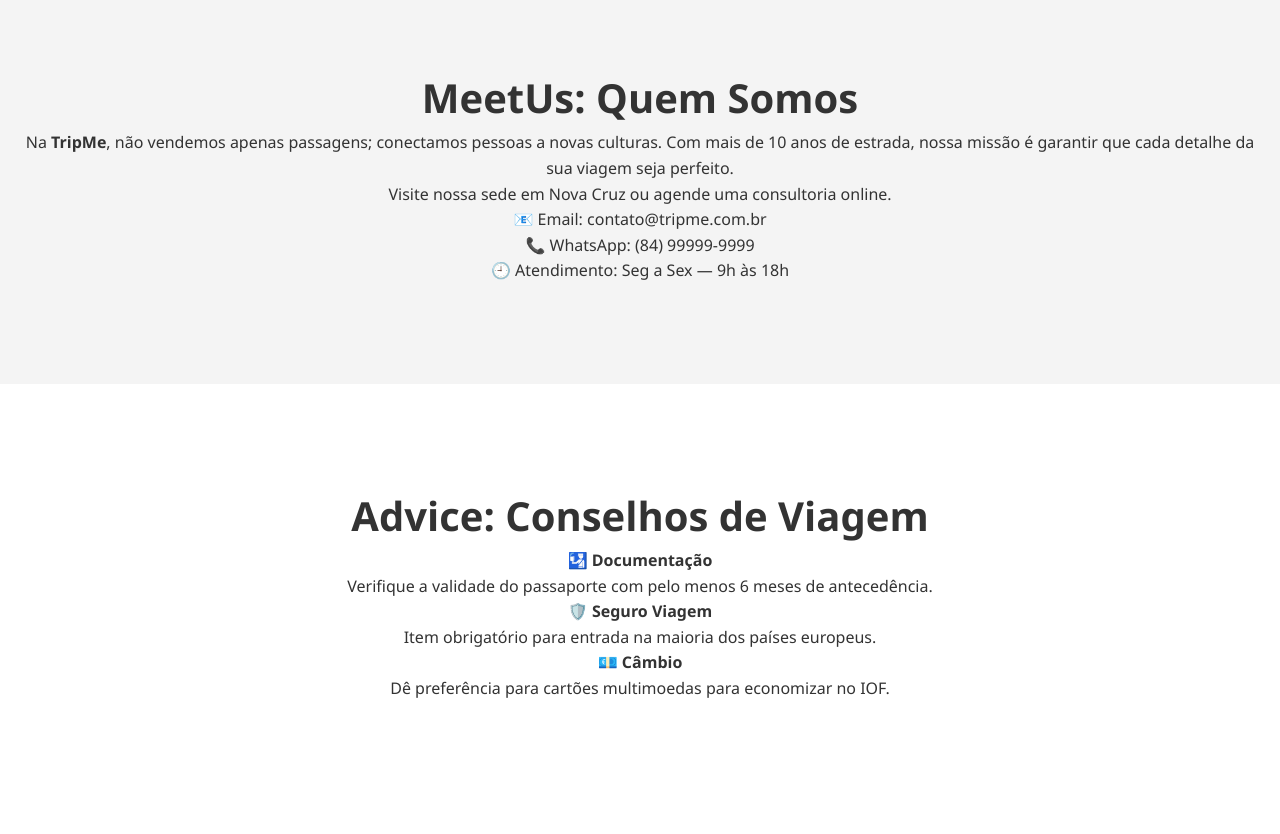
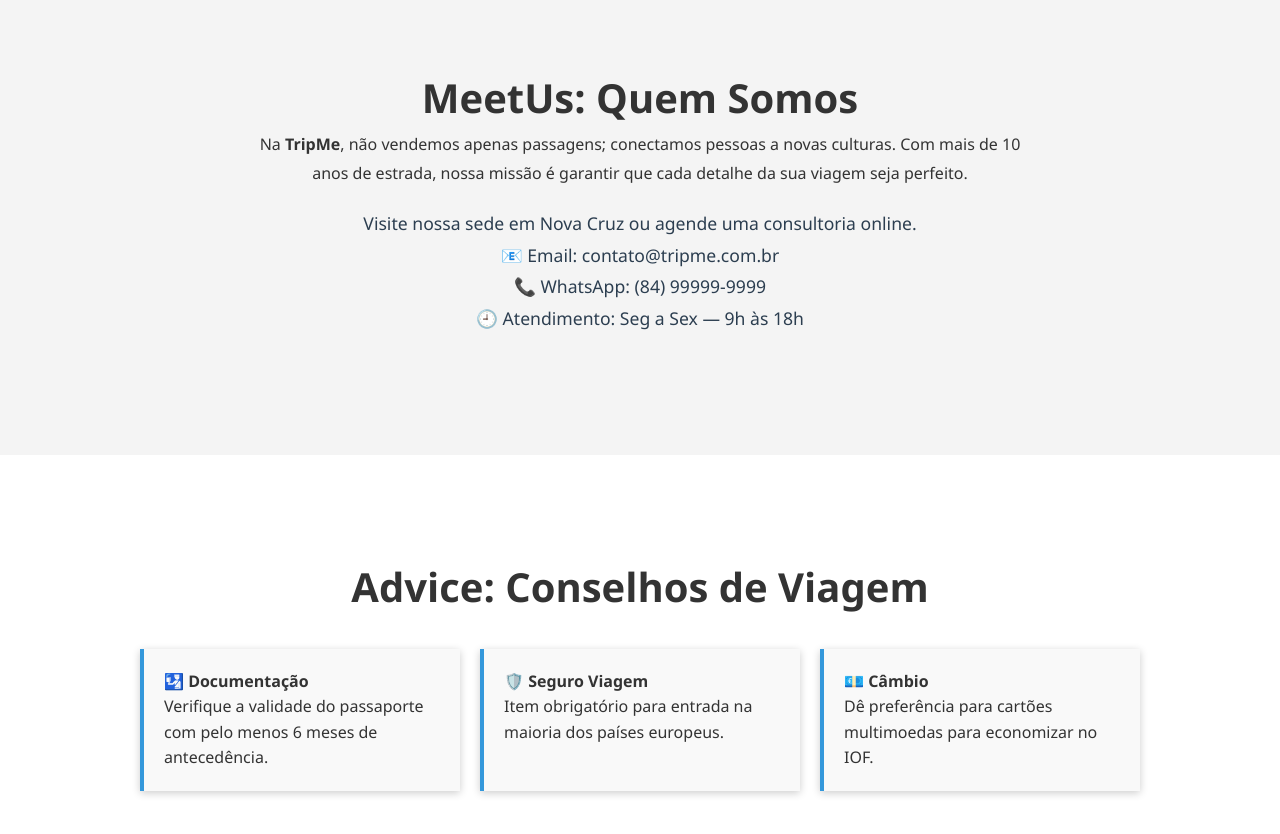
Before and after one commit to jvaribeiro/viagens--landing-page, a plain HTML site: page index.html in a window 1280 px wide. Shown: the part 1560-2394 px from the top of the page. Before the commit the page ends 2362 px from the top, so only its background shows below. Drawn offline with Linux system fonts and the light colour scheme.

Commit message:
Adicionando css da seção quem somos e grid conselhos

```diff
--- a/style.css
+++ b/style.css
@@ -188,3 +188,39 @@
     color: #2ecc71;
     font-size: 1.1rem;
 }
+
+/* Estilizando a seção "MeetUs: Quem Somos" */
+.about-content {
+    max-width: 800px;
+    margin: 0 auto;
+    text-align: center;
+    line-height: 1.8;
+}
+
+.about-content p {
+    margin-bottom: 20px;
+}
+
+/* Estilizando os detalhes de contato */
+.about-content br + b,
+.about-content p:last-child {
+    font-size: 1.1rem;
+    color: #2c3e50;
+}
+
+/* Ajuste do grid de conselhos */
+.advice-grid {
+    display: grid;
+    grid-template-columns: repeat(auto-fit, minmax(200px, 1fr));
+    gap: 20px;
+    max-width: 1000px;
+    margin: 30px auto;
+}
+
+.advice-item {
+    padding: 20px;
+    border-left: 4px solid #3498db;
+    background: #f9f9f9;
+    text-align: left;
+    box-shadow: 0 2px 8px rgba(0,0,0,0.2);
+}
```
